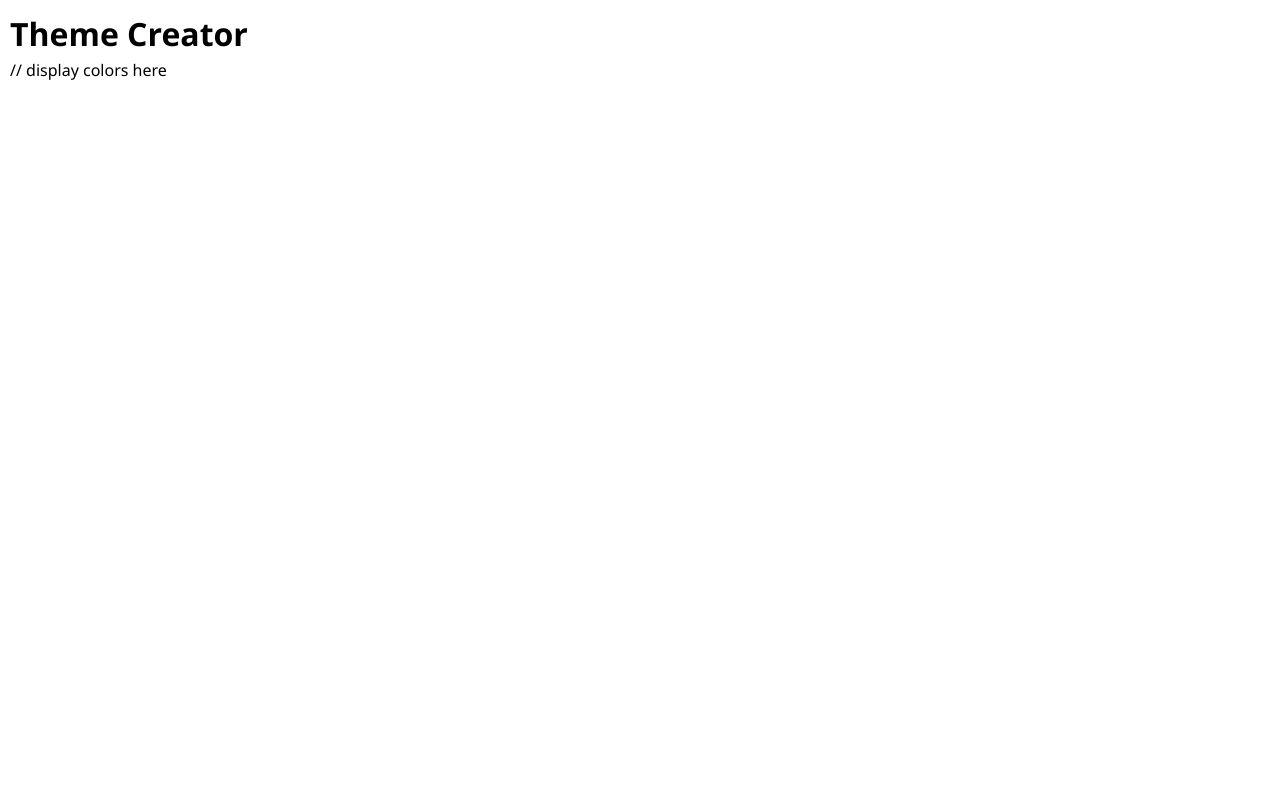
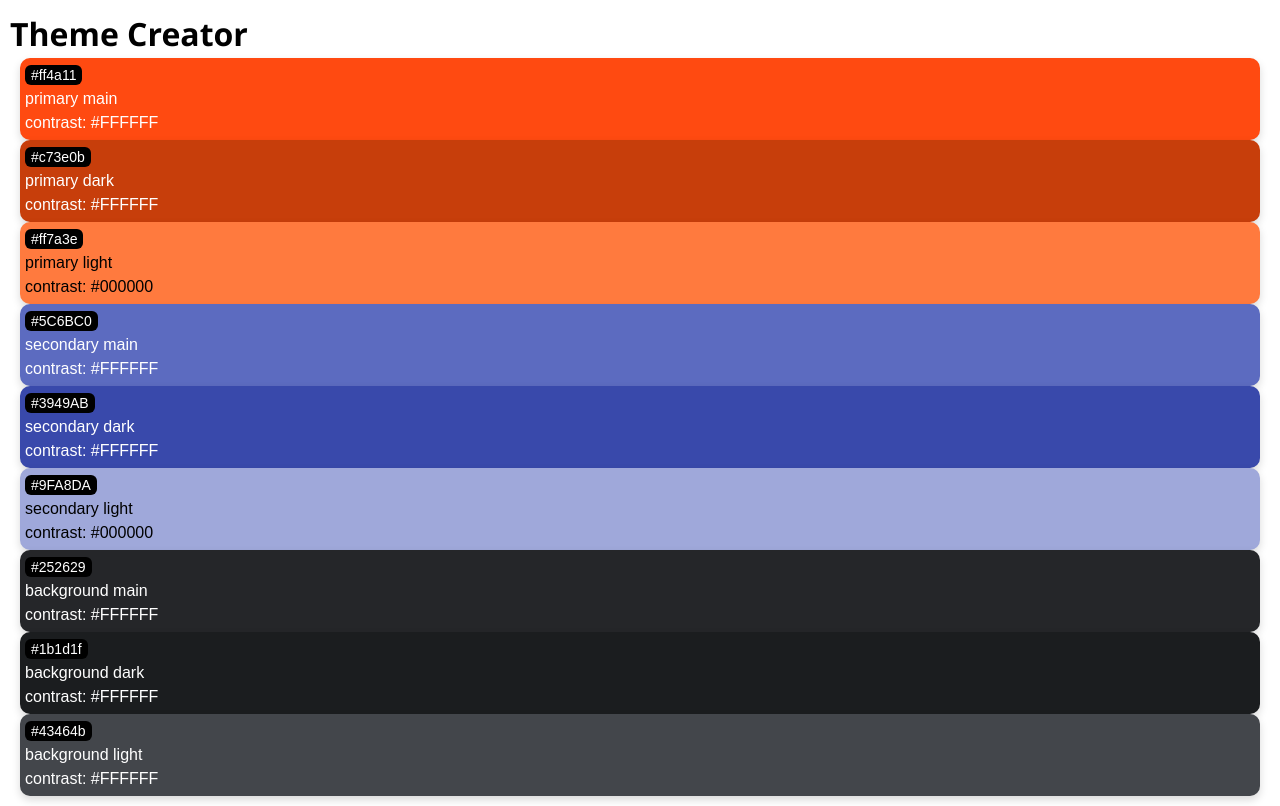
Before and after one commit to Priyatechnogit/Recap-project4, a React (Vite) app: page / in a window 1280 px wide. Built offline with nearby package versions, Linux system fonts and the light colour scheme.

Commit message:
color card component created

```diff
--- a/package.json
+++ b/package.json
@@ -24,6 +24,6 @@
     "eslint-plugin-react": "^7.34.1",
     "eslint-plugin-react-hooks": "^4.6.0",
     "eslint-plugin-react-refresh": "^0.4.6",
-    "vite": "^5.2.0"
+    "vite": "^8.0.9"
   }
 }
--- a/src/App.jsx
+++ b/src/App.jsx
@@ -1,12 +1,15 @@
-import { initialColors } from "./lib/colors";
-import Color from "./Components/Color/Color";
+import { initialColors } from "./lib/colors.js";
+import Color from "./Components/Color/Color.jsx";
 import "./App.css";
 
 function App() {
   return (
     <>
       <h1>Theme Creator</h1>
-      // display colors here
+
+      {initialColors.map((color) => (
+        <Color key={color.id} color={color}  />
+        ))}
     </>
   );
 }
--- a/src/Components/Color/Color.css
+++ b/src/Components/Color/Color.css
@@ -1,6 +1,13 @@
 .color-card {
   margin: 0px 10px;
   padding: 5px;
+  border-radius: 10px;
+  font-family: sans-serif;
+  box-shadow: 0 4px 8px rgba(0, 0, 0, 0.15);
+  background-color: var(--bg-color);
+  color: var(--text-color);
+
+
 }
 
 .color-card-headline {
@@ -8,4 +15,7 @@
   padding: 2px 6px;
   background: black;
   color: white;
+  border-radius: 6px;
+  font-size: 14px;
+  margin-bottom: 8px;
 }
--- a/src/Components/Color/Color.jsx
+++ b/src/Components/Color/Color.jsx
@@ -1,5 +1,21 @@
 import "./Color.css";
 
 export default function Color({ color }) {
-  return null;
+  return (
+   <div
+   className="color-card"
+   style={{
+    "--bg-color": color.hex,
+    "--text-color": color.contrastText,
+    }}
+   >
+
+    <p className="color-card-headline">{color.hex}</p>
+    <p>{color.role}</p>
+    <p>contrast: {color.contrastText}</p>
+
+   </div>
+
+  )
+
 }
```
Also changed, not shown: 1 other file (tests, documents, lock files or other folders).
